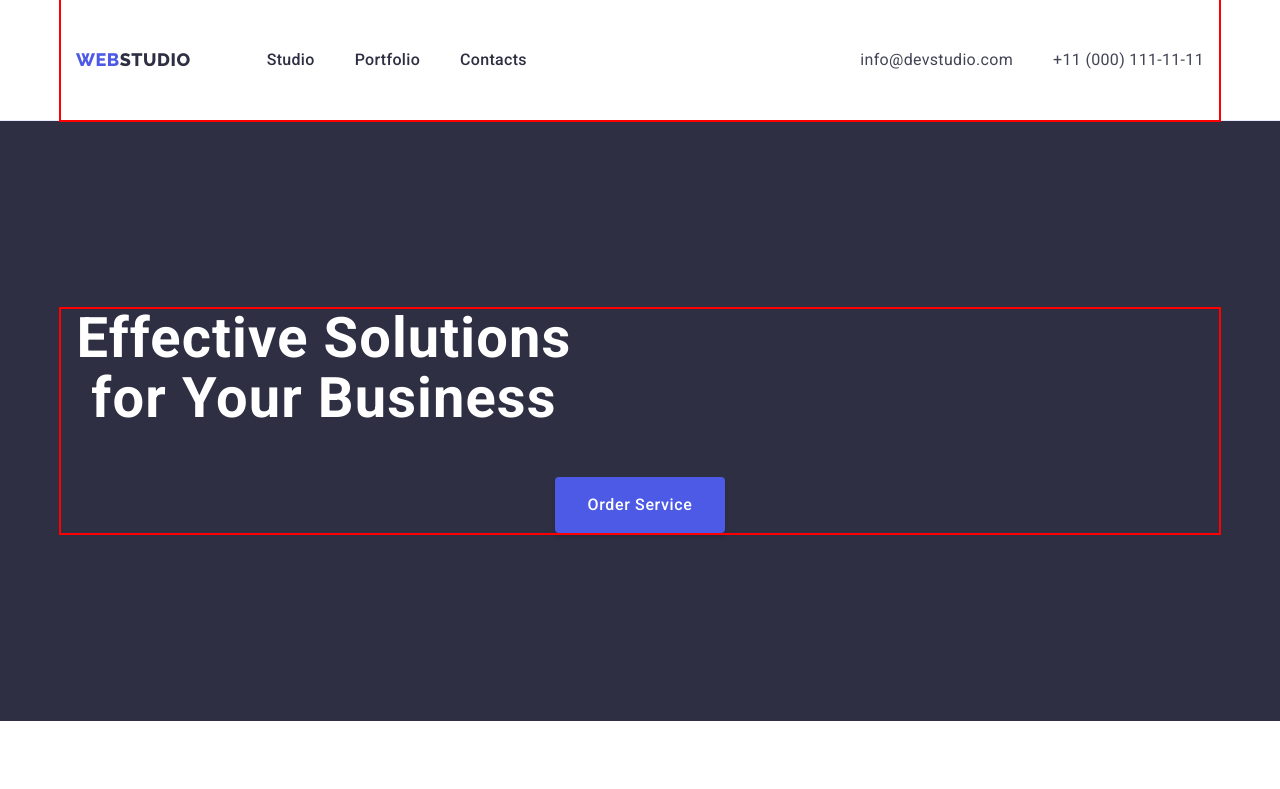
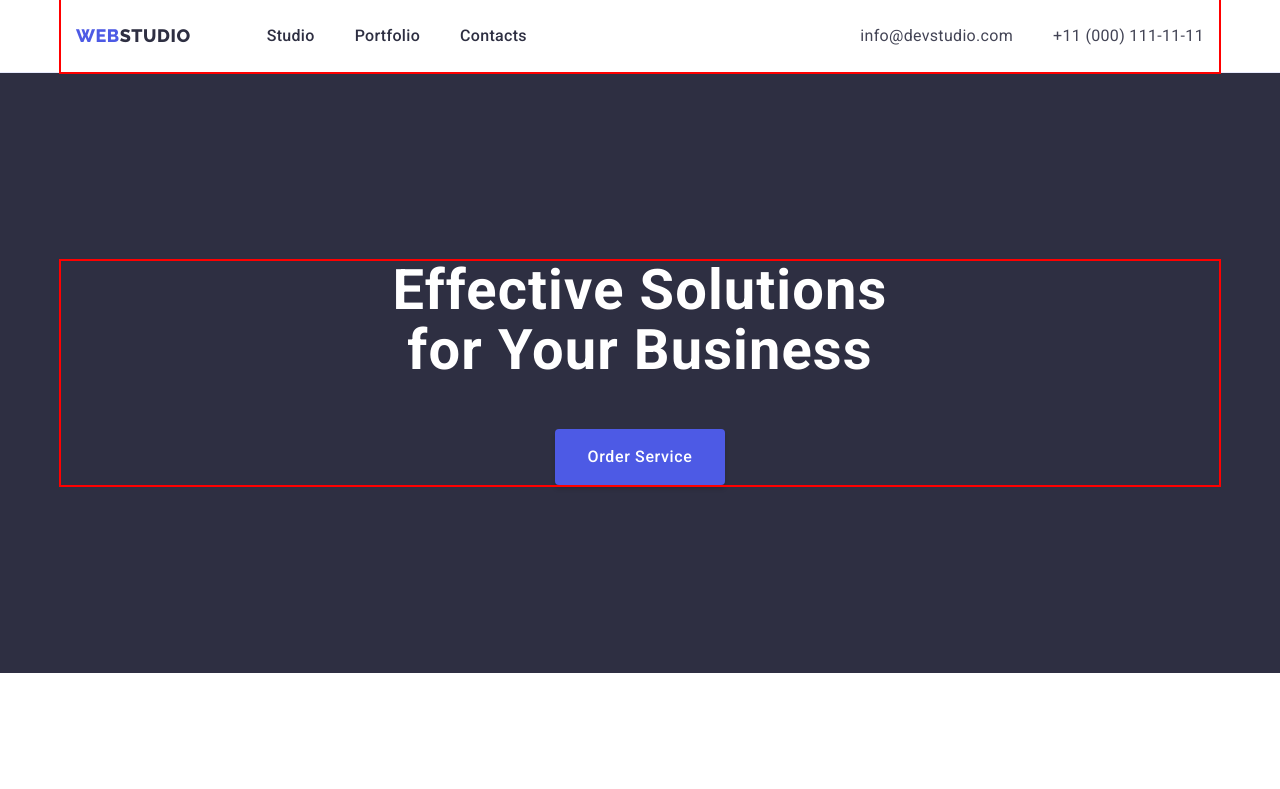
Before and after one commit to Nataliia9/goit-markup-hw-03, a plain HTML site: page index.html in a window 1280 px wide. Shown: the top 789 px of the page. Drawn offline with nearby package versions, Linux system fonts and the light colour scheme.

Commit message:
homework-3c

```diff
--- a/css/styles.css
+++ b/css/styles.css
@@ -87,10 +87,6 @@ img {
   padding: 24px 0;
 }
 
-.header-menu-item {
-  padding: 24px 0;
-}
-
 .header-soc-list {
   display: flex;
   gap: 40px;
@@ -177,7 +173,7 @@ img {
   font-weight: 700;
   line-height: 1.07;
   letter-spacing: 0.02em;
-  margin-bottom: 48px;
+  margin: 0 auto 48px;
   max-width: 496px;
 }
 
@@ -283,7 +279,6 @@ img {
 .team-list {
   display: flex;
   gap: 24px;
-  width: calc((100% - 3 * 24px) / 4);
 }
 
 .team-card {
@@ -312,10 +307,11 @@ text-align: center;
 
 .footer {
   background-color: var(--dark);
+  padding: 100px 0;
 }
 
 .footer-wrap {
-  padding: 100px 0;
+  /* padding: 100px 0; */
 }
 
 .footer-link {
```
